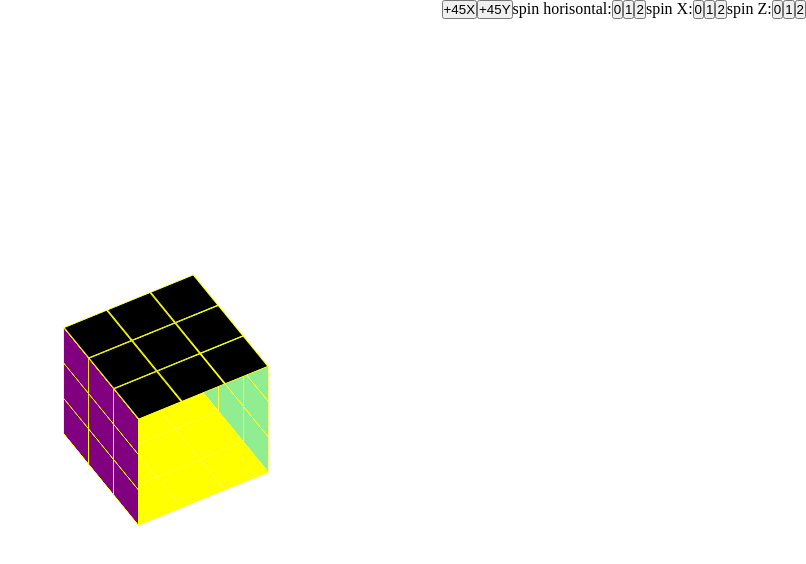
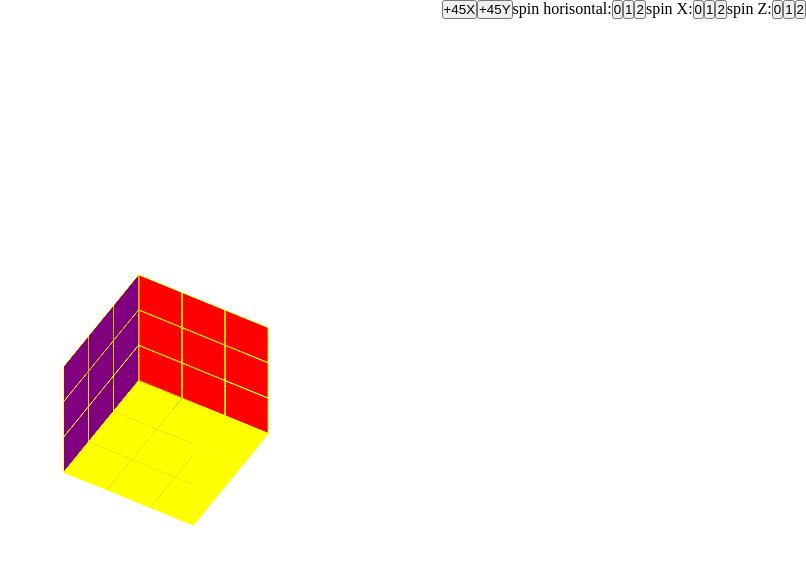
Before and after one commit to M1chae1M/rubik-s-cube, a Next.js app: page / in a window 1280 px wide. Shown: the top 564 px of the page, without its empty margins (474-1280 px from the left). Built offline with nearby package versions, Linux system fonts and the light colour scheme.

Commit message:
z spin error

```diff
--- a/pages/index.js
+++ b/pages/index.js
@@ -4,9 +4,9 @@ import {cubeNames,cubePos,colors} from "./_document";
 import ControlMenu from "./ControlMenu";
 
 export const CTXprov=React.createContext();
-// const speed=400;
+const speed=400;
 // const speed=800;
-const speed=1000;
+// const speed=1000;
 
 export default class App extends Component{
   state={
@@ -14,6 +14,7 @@ export default class App extends Component{
     // rotateX:-45,
     // rotateY:135,
     rotateX:-45,
+    rotateX:45,
     rotateY:30,
     cubeState:cubePos,
   }
@@ -234,9 +235,7 @@ export default class App extends Component{
               // queryName[o3].style.transform+=`rotateY(90deg) translateX(100px) translateZ(-100px)`;
 
 
-              addStyles(o1,`translateZ(0px) translateX(0px) rotateY(90deg)`);
-              addStyles(o2,`translateZ(-50px) translateX(-50px) rotateY(90deg)`);
-              addStyles(o3,`translateZ(-100px) translateX(-100px) rotateY(90deg)`);
+
 
 
               // addStyles(o1,`translateX(0px) translateZ(0px) rotateY(${deg.o1+90}deg)`);
@@ -250,24 +249,48 @@ export default class App extends Component{
               // queryName[o1].style.transform+=`translateX(0px) translateZ(0px) rotateY(90deg)`;
               // queryName[o2].style.transform+=`translateX(-50px) translateZ(-50px) rotateY(90deg)`;
               // queryName[o3].style.transform+=`translateX(-100px) translateZ(-100px) rotateY(90deg)`;
+
+              addStyles(o1,`translateZ(0px) translateX(0px) rotateY(90deg)`);
+              addStyles(o2,`translateZ(-50px) translateX(-50px) rotateY(90deg)`);
+              addStyles(o3,`translateZ(-100px) translateX(-100px) rotateY(90deg)`);
               break;
             }
             case 'right':{
-              addStyles(o1,`rotateX(-90deg)`);
+              addStyles(o1,`translateZ(0px) translateY(0px)rotateX(-90deg)`);
               addStyles(o2,`translateZ(-50px) translateY(-50px) rotateX(-90deg)`);
               addStyles(o3,`translateZ(-100px) translateY(-100px) rotateX(-90deg)`);
               break;
             }
             case 'bot':{
-              addStyles(o1,`rotateY(-90deg)`);
-              addStyles(o2,`rotateY(-90deg) translateX(50px) translateZ(50px)`);
-              addStyles(o3,`rotateY(-90deg) translateX(100px) translateZ(100px)`);
+
+              // addStyles(o1,`rotateY(-90deg)`);
+              // addStyles(o2,`rotateY(-90deg) translateX(50px) translateZ(50px)`);
+              // addStyles(o3,`rotateY(-90deg) translateX(100px) translateZ(100px)`);
+
+              // addStyles(o1,`rotateY(-90deg)`);
+              // addStyles(o2,`translateX(-50px) translateZ(50px) rotateY(-90deg)`);
+              // addStyles(o3,`translateX(-100px) translateZ(100px) rotateY(-90deg)`);
+
+              // queryName[o1].style.transform+=`rotateY(-90deg)`;
+              // queryName[o2].style.transform+=`translateZ(50px) translateX(-50px) rotateY(-90deg)`;
+              // queryName[o3].style.transform+=`translateZ(100px) translateX(-100px) rotateY(-90deg)`;
+
+              addStyles(o1,`translateZ(0px) translateX(0px) rotateY(-90deg)`);
+              addStyles(o2,`translateZ(50px) translateX(-50px) rotateY(-90deg)`);
+              addStyles(o3,`translateZ(100px) translateX(-100px) rotateY(-90deg)`);
+
+
               break;
             }
             case 'left':{
-              addStyles(o1,`rotateX(90deg)`);
-              addStyles(o2,`rotateX(90deg) translateY(50px) translateZ(50px)`);
-              addStyles(o3,`rotateX(90deg) translateY(100px) translateZ(100px)`);
+              // addStyles(o1,`rotateX(90deg)`);
+              // addStyles(o2,`rotateX(90deg) translateY(50px) translateZ(50px)`);
+              // addStyles(o3,`rotateX(90deg) translateY(100px) translateZ(100px)`);
+
+
+              addStyles(o1,`translateZ(0px) rotateX(90deg)`);
+              addStyles(o2,`translateZ(50px) translateY(-50px) rotateX(90deg)`);
+              addStyles(o3,`translateZ(100px) translateY(-100px) rotateX(90deg)`);
               break;
             }
           }
--- a/styles/globals.css
+++ b/styles/globals.css
@@ -3,6 +3,6 @@ html,body,#root,#App{width:100vw;height:100vh;position:relative;}
 #side{
   border:solid yellow 1.5px;
 }
-.front{
+/* .front{
   opacity:0;
-}
+} */
```
